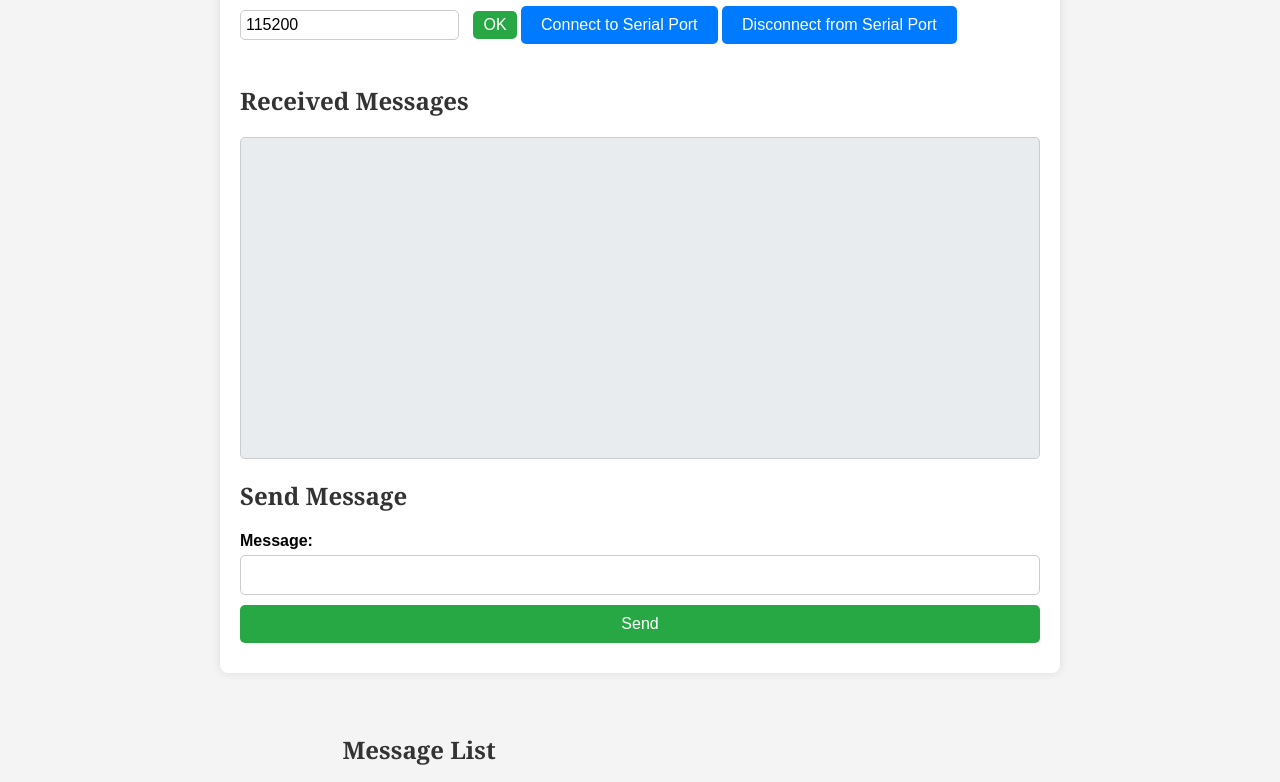
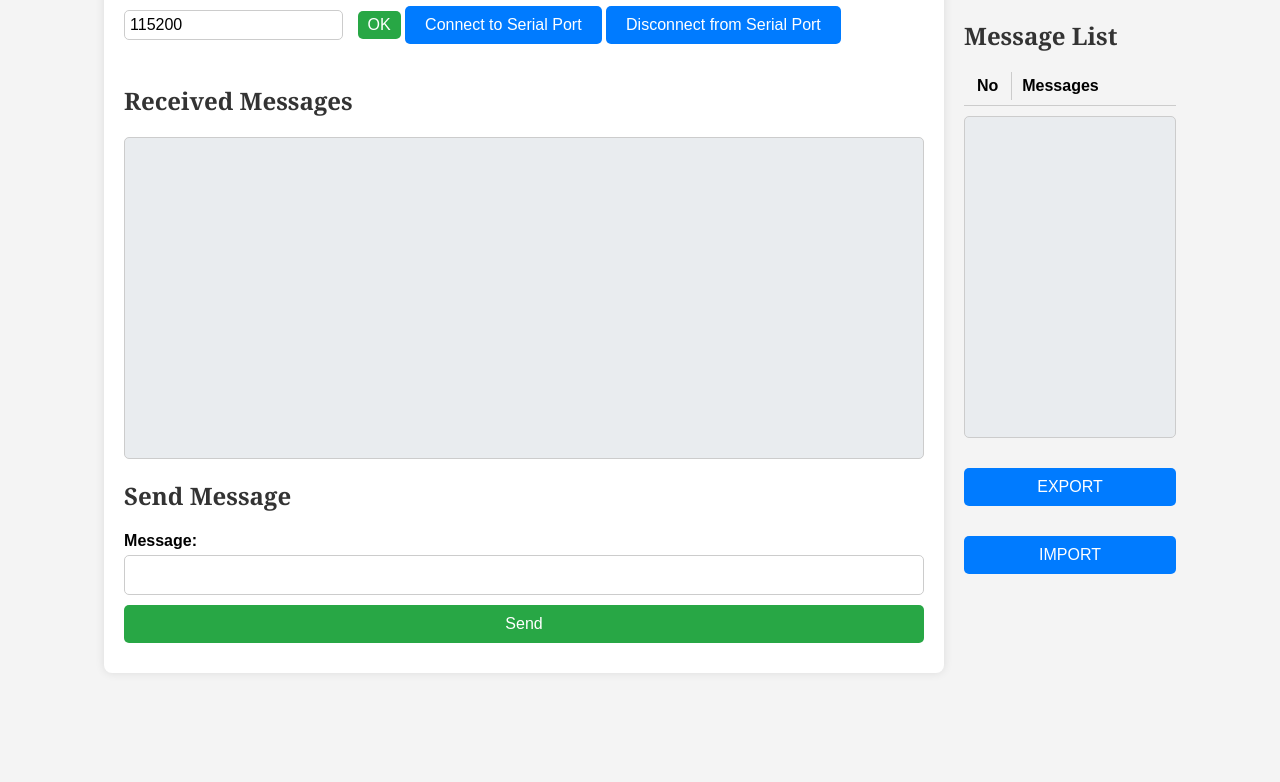
Before and after one commit to bedirhansgrc/ttl-solo, a website: page public/index.html in a window 1280 px wide. Shown: the part 120-902 px from the top of the page. After the commit the page ends 833 px from the top, so only its background shows below. Drawn offline with Linux system fonts and the light colour scheme.

Commit message:
Update styles.css

```diff
--- a/public/styles.css
+++ b/public/styles.css
@@ -37,10 +37,6 @@ body {
   display: flex;
   justify-content: space-between;
   width: 100%;
-}
-
-#messageListContainer, .message-box-container {
-  width: 48%;
 }
 
 h1, h2 {
```
